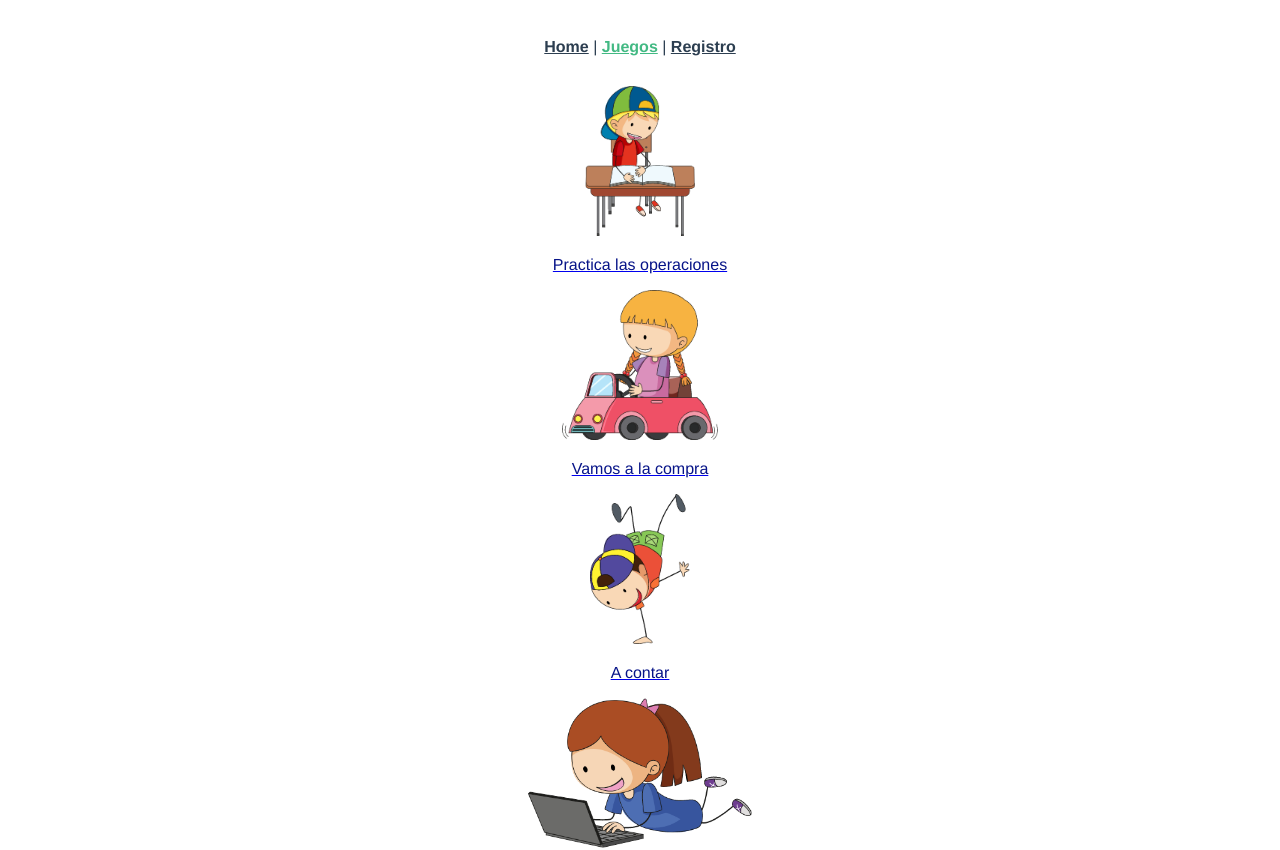
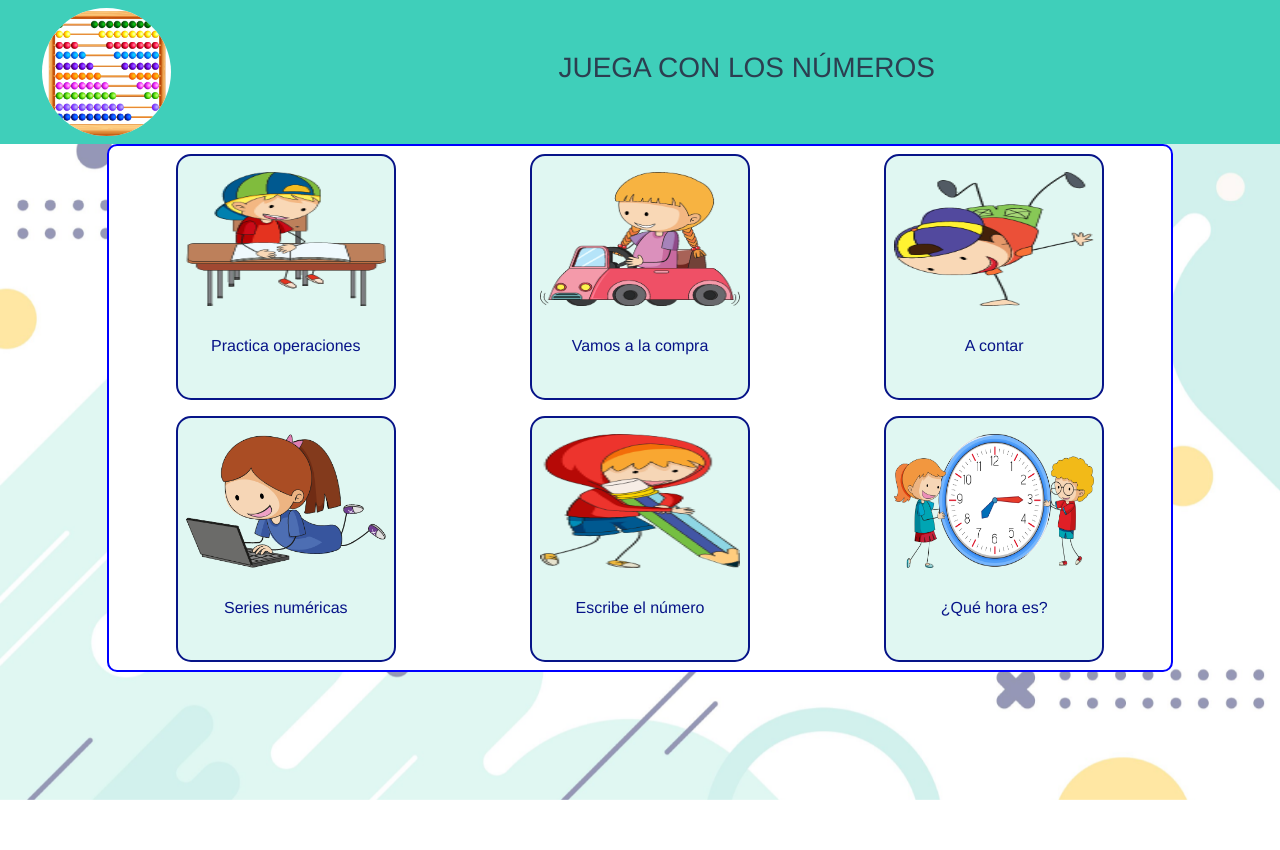
Before and after one commit to mdelmarmorales/proyecto_router, a Vue app: page /juegos in a window 1280 px wide. Shown: the top 850 px of the page. After the commit the page ends 800 px from the top, so only its background shows below. Built offline with nearby package versions, Linux system fonts and the light colour scheme.

Commit message:
Empezando a maquetar

```diff
--- a/public/index.html
+++ b/public/index.html
@@ -13,5 +13,9 @@
     </noscript>
     <div id="app"></div>
     <!-- built files will be auto injected -->
+    <script src="https://code.jquery.com/jquery-3.2.1.slim.min.js" integrity="sha384-KJ3o2DKtIkvYIK3UENzmM7KCkRr/rE9/Qpg6aAZGJwFDMVNA/GpGFF93hXpG5KkN" crossorigin="anonymous"></script>
+<script src="https://cdnjs.cloudflare.com/ajax/libs/popper.js/1.12.9/umd/popper.min.js" integrity="sha384-ApNbgh9B+Y1QKtv3Rn7W3mgPxhU9K/ScQsAP7hUibX39j7fakFPskvXusvfa0b4Q" crossorigin="anonymous"></script>
+<link rel="stylesheet" href="https://maxcdn.bootstrapcdn.com/bootstrap/4.0.0/css/bootstrap.min.css" integrity="sha384-Gn5384xqQ1aoWXA+058RXPxPg6fy4IWvTNh0E263XmFcJlSAwiGgFAW/dAiS6JXm" crossorigin="anonymous">
+<script src="https://maxcdn.bootstrapcdn.com/bootstrap/4.0.0/js/bootstrap.min.js" integrity="sha384-JZR6Spejh4U02d8jOt6vLEHfe/JQGiRRSQQxSfFWpi1MquVdAyjUar5+76PVCmYl" crossorigin="anonymous"></script>
   </body>
 </html>
--- a/src/App.vue
+++ b/src/App.vue
@@ -1,13 +1,14 @@
 <template>
-<div>
-  <div id="nav">
-    <router-link to="/">Home</router-link> |
-    <router-link :to="{name: 'Juegos'}">Juegos</router-link> |
-    <router-link :to="{name: 'Registro'}">Registro</router-link>
+   <div class="container-fluid">
+    <!-- <div id="fondo" class="m-0 row justify-content-center">
+        <div class="row" id="nav">
+        <router-link to="/">Home</router-link> |
+        <router-link :to="{ name: 'Juegos' }">Juegos</router-link> |
+        <router-link :to="{ name: 'Registro' }">Registro</router-link>
+        <router-view />
+      </div>   -->
+       <router-view />
   </div>
-  <router-view/>
-  </div>
-
 </template>
 
 <style>
@@ -17,7 +18,14 @@
   -moz-osx-font-smoothing: grayscale;
   text-align: center;
   color: #2c3e50;
+  background-image: url("images/fondo.png");
+  background-size: cover;
+  background-repeat: no-repeat;
+  background-attachment: fixed;
+  background-position: center;
+  min-height: 100vh;
 }
+
 
 #nav {
   padding: 30px;
--- /dev/null
+++ b/src/components/Fondo.vue
@@ -0,0 +1,18 @@
+<template>
+     <div id="fondo" class="m-0 row justify-content-center"></div>
+</template>
+
+<script>
+export default {};
+</script>
+
+<style scoped>
+#fondo {
+  background-image: url("../images/fondo.png");
+  background-size: cover;
+  background-repeat: no-repeat;
+  background-attachment: fixed;
+  background-position: center;
+  min-height: 100vh;
+}
+</style>
--- /dev/null
+++ b/src/components/Header.vue
@@ -0,0 +1,27 @@
+<template>
+  <div id="cabecera" class="row d-flex align-items-center">
+    <div class="col-2">
+      <img src="../images/abaco.png" id= "logo" class="img-fluid rounded-circle my-auto" />
+    </div>
+    <div class="col-8 mx-auto">
+      <h3>JUEGA CON LOS NÚMEROS</h3>
+    </div>
+  </div>
+</template>
+
+<script>
+export default {};
+</script>
+
+<style>
+#cabecera{
+    height:9em;
+    background-color: #3fcfba;;
+}
+
+#logo{
+    background-color: white;
+    height: 8em;
+
+}
+</style>
--- a/src/views/Home.vue
+++ b/src/views/Home.vue
@@ -29,18 +29,12 @@ export default {
 }
 
 #fondo {
-  /* background-image: url("@/images/fondo.png"); */
+  background-image: url("../images/fondo.png");
   background-size: cover;
   background-repeat: no-repeat;
   background-attachment: fixed;
   background-position: center;
 }
 
-#cuadro_blanco {
-  height: 700px;
-  width: 90%;
-  background-color: #ffffff;
-  border: 2px solid blue;
-  border-radius: 10px;
-}
+
 </style>
--- a/src/views/juegos/Juegos.vue
+++ b/src/views/juegos/Juegos.vue
@@ -1,20 +1,57 @@
 <template>
-  <div>
-    <div v-for="juego in juegosPrimeraFila" :key="juego.id">
-      <!-- <router-link :to="{name: 'Juegos'}"> -->
-      <router-link :to="{ name: juego.url }">
+<Header/>
+<div class="row">
+  <div id="cuadro_blanco" class="col-10 mx-auto">
+    <div class="row justify-content-around">
+      <div v-for="juego in juegosPrimeraFila" :key="juego.id" class="col-sm-3">
+        <div class="card m-2 p-2">
+          <router-link :to="{ name: juego.url }">
+            <img
+              :src="juego.imagen"
+              :alt="juego.nombre"
+              class="card-img py-2"
+            />
+            <div class="card-body">
+              <p class="card-title nombreJuego mx-auto">{{ juego.nombre }}</p>
+            </div>
+          </router-link>
+        </div>
+      </div>
+    </div>
+       <div class="row justify-content-around">
+      <div v-for="juego in juegosSegundaFila" :key="juego.id" class="col-sm-3">
+        <div class="card m-2 p-2">
+          <router-link :to="{ name: juego.url }">
+            <img
+              :src="juego.imagen"
+              :alt="juego.nombre"
+              class="card-img py-2"
+            />
+            <div class="card-body">
+              <p class="card-title nombreJuego mx-auto">{{ juego.nombre }}</p>
+            </div>
+          </router-link>
+        </div>
+      </div>
+    </div>
+  </div>
+   </div>
+
+  <!-- <div v-for="juego in juegosPrimeraFila" :key="juego.id">
+      <router-link :to="{name: 'Juegos'}"> -->
+  <!-- <router-link :to="{ name: juego.url }">
         <img :src="juego.imagen" :alt="juego.nombre" class="imagen py-2" />
         <p class="nombreJuego mx-auto">{{ juego.nombre }}</p>
       </router-link>
     </div>
-    <div v-for="juego in juegosSegundaFila" :key="juego.id">
-      <!-- <router-link :to="{name: 'Juegos'}"> -->
-      <router-link :to="{ name: juego.url }">
+    <div v-for="juego in juegosSegundaFila" :key="juego.id"> -->
+  <!-- <router-link :to="{name: 'Juegos'}"> -->
+  <!-- <router-link :to="{ name: juego.url }">
         <img :src="juego.imagen" :alt="juego.nombre" class="imagen py-2" />
         <p class="nombreJuego mx-auto">{{ juego.nombre }}</p>
       </router-link>
     </div>
-  </div>
+  </div> -->
   <!-- <div class="row filaJuego mt-lg-5 d-flex justify-content-around">
       <a
         :href="juego.nombre"
@@ -48,15 +85,18 @@
 </template>
 
 <script>
+import Fondo from "@/components/Fondo.vue";
+import Header from "@/components/Header.vue";
 export default {
   name: "Juegos",
+  components: { Fondo, Header},
   data() {
     return {
       juegosPrimeraFila: [
         {
           id: 0,
           imagen: require("@/images/boton_operaciones.png"),
-          nombre: "Practica las operaciones",
+          nombre: "Practica operaciones",
           url: "Operaciones",
         },
         {
@@ -98,17 +138,25 @@ export default {
 </script>
 
 <style scoped>
-.boton {
+.card {
   background-color: #e0f7f2;
   border: 2px solid #071488;
   border-radius: 15px;
 }
 
-.imagen {
+.card-img{
   height: 150px;
 }
 
 .nombreJuego {
   color: #071488;
 }
+
+#cuadro_blanco {
+  min-height: 500px;
+  width: 90%;
+  background-color: #ffffff;
+  border: 2px solid blue;
+  border-radius: 10px;
+}
 </style>
```
